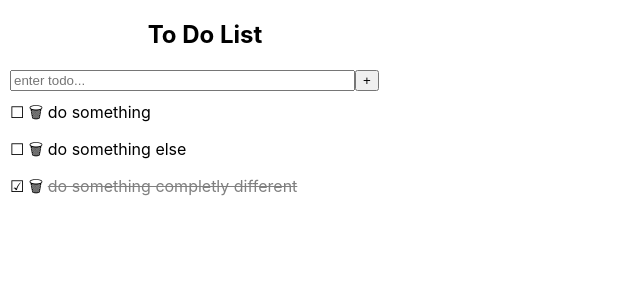
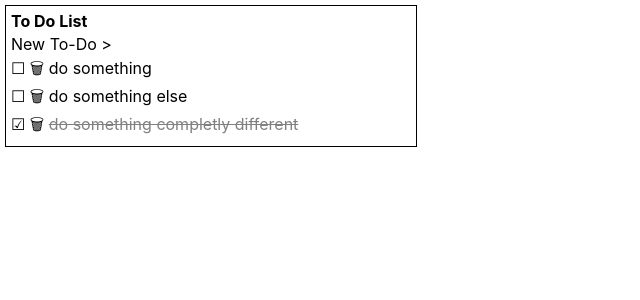
Before and after one commit to fcoteur/todo-react, a React (Create React App) app: page / in a window 1280 px wide. Shown: the top 300 px of the page, without its empty margins (0-640 px from the left). Built offline with nearby package versions, Linux system fonts and the light colour scheme.

Commit message:
improve UX and compactness

```diff
--- a/src/App.js
+++ b/src/App.js
@@ -3,16 +3,18 @@ import styled from 'styled-components';
 import TodoList from './TodoList'
 
 const Box = styled.div`
-  margin: 10px 5px;
+  margin: 5px 5px;
+  padding: 5px 5px;
   width: 400px;
-  text-align: center;
+  text-align: left;
+  border: 1pt solid black;
 `;
 
 export default class App extends Component {
   render() {
     return (
       <Box>
-        <h2>To Do List</h2>
+        <span><strong>To Do List</strong></span>
         <TodoList />
       </Box>
     )
--- a/src/NewTodoForm.js
+++ b/src/NewTodoForm.js
@@ -2,7 +2,7 @@ import React, { Component } from 'react'
 import styled from 'styled-components';
 
 const Box = styled.div`
-  margin: 10px 5px;
+  margin: 3px 0px;
 `;
 
 
@@ -10,10 +10,12 @@ export default class NewTodoForm extends Component {
   constructor(props) {
     super(props);
     this.state = {
-        title: ''
+        title: '',
+        visible: false
     }
     this.handleChange = this.handleChange.bind(this);
     this.handleSubmit = this.handleSubmit.bind(this);
+    this.toggleVisible =this.toggleVisible.bind(this);
   }
 
   handleChange(e) {
@@ -28,13 +30,23 @@ export default class NewTodoForm extends Component {
     this.setState({title: ''})
   }
 
+  toggleVisible() {
+    this.setState({title: '',visible: !this.state.visible})
+  }
+
   render() {
     return (
       <Box>
-        <form onSubmit={this.handleSubmit}>
-            <input placeholder='enter todo...' autoComplete="off" size="40" value={this.state.title} name='title' onChange={this.handleChange} />
-            <input type='submit' value='+' />
-        </form>
+        <div style={{display: this.state.visible === true ? "none" : "inline"}}>
+          <span onClick={this.toggleVisible}>New To-Do ></span>
+        </div>
+        <div style={{display: this.state.visible === false ? "none" : "inline"}} >
+          <form onSubmit={this.handleSubmit} style={{display: 'inline'}}>
+              <input placeholder='enter todo...' autoComplete="off" size="40" value={this.state.title} name='title' onChange={this.handleChange} />
+              <input type='submit' value={String.fromCharCode(0x21B5)} />
+          </form>
+          <button onClick={this.toggleVisible} style={{display: 'inline'}}>{String.fromCharCode(0x2A2F)}</button>
+        </div>
       </Box>
     )
   }
--- a/src/Todo.js
+++ b/src/Todo.js
@@ -3,7 +3,7 @@ import PropTypes from 'prop-types'
 import styled from 'styled-components';
 
 const Box = styled.div`
-  margin: 10px 5px;
+  margin: 1px 0px;
 `;
 
 export default class Todo extends Component {
```
